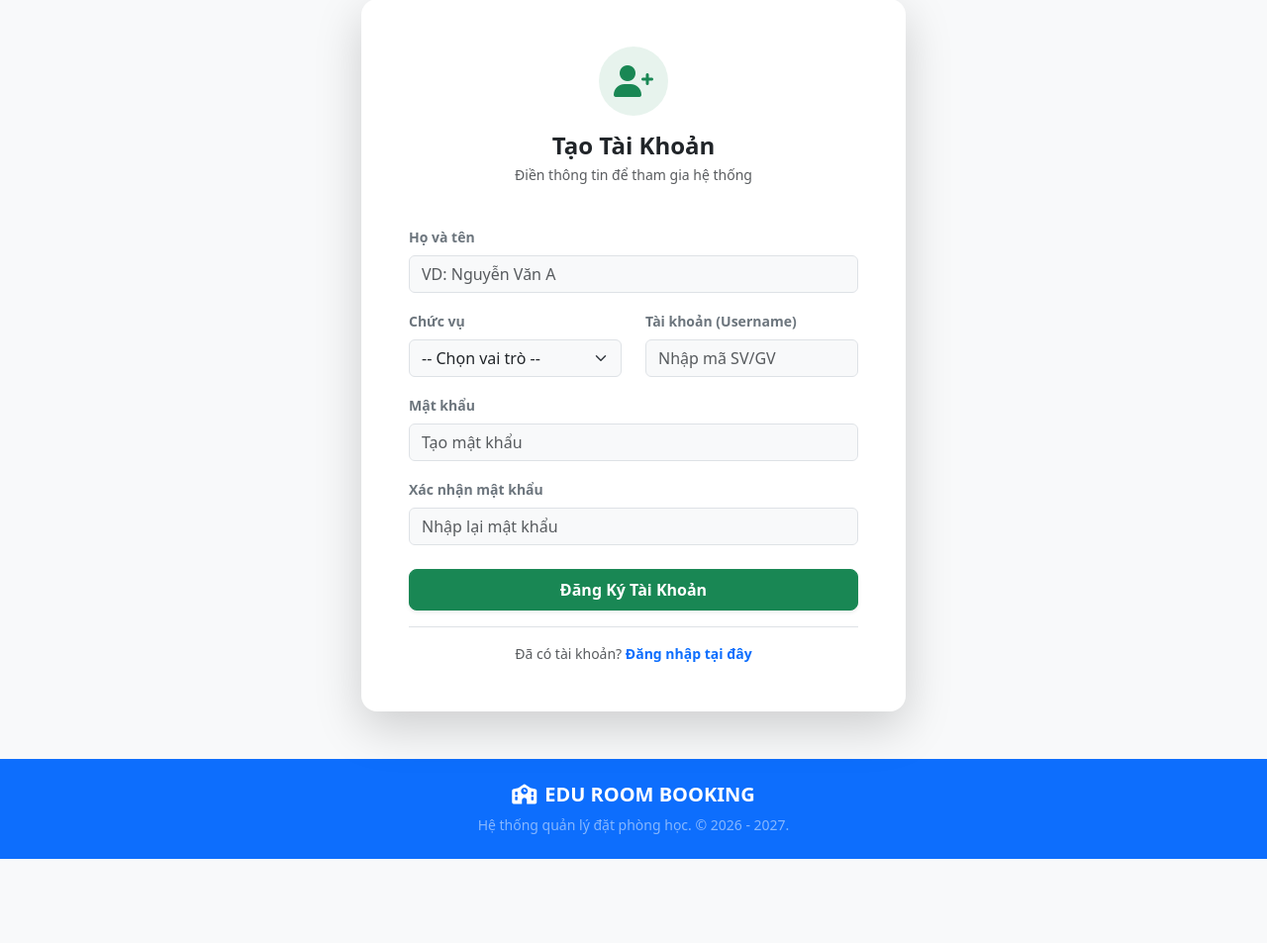
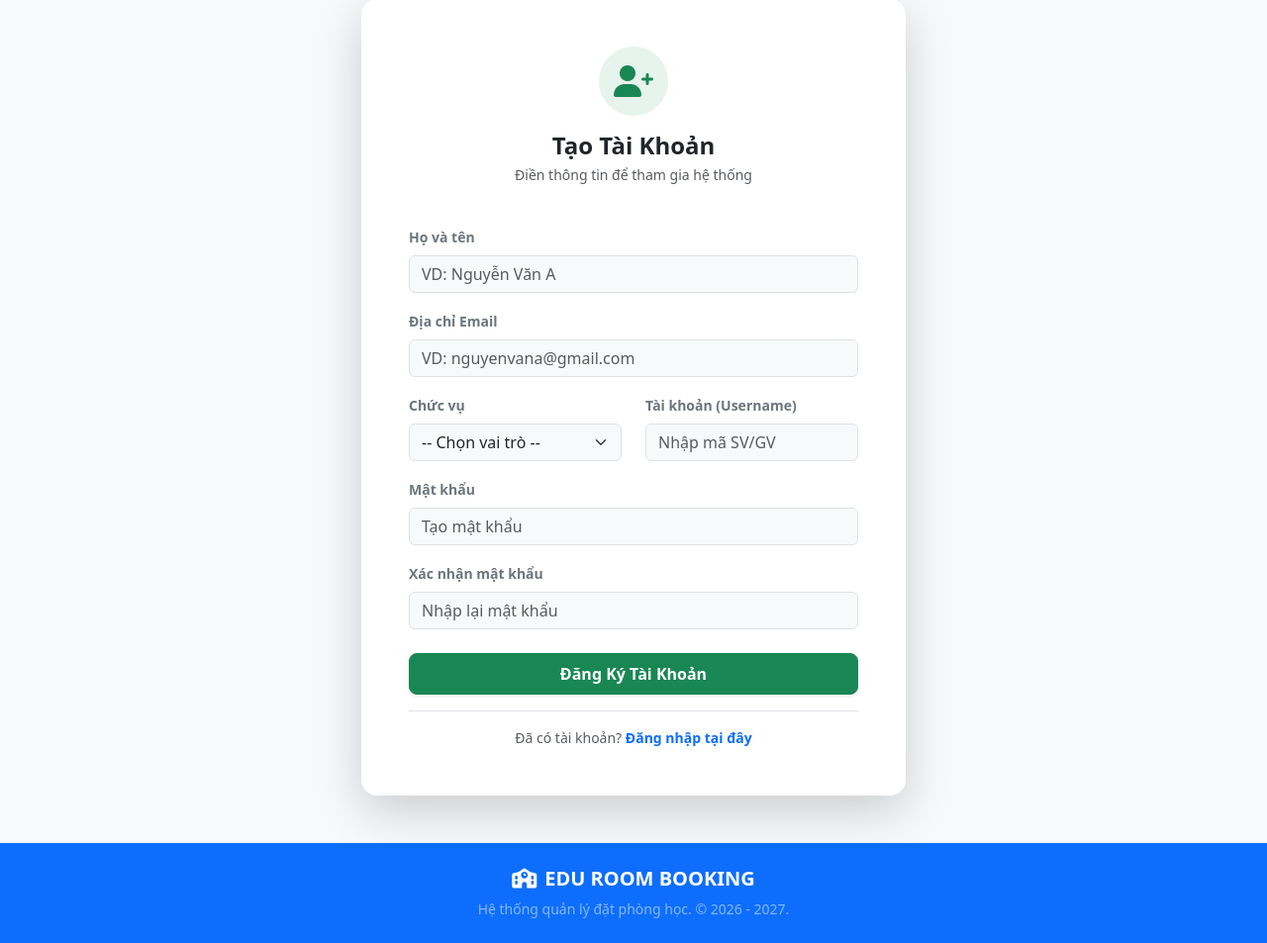
Before and after one commit to NhatTruong1905/edu-room-management, a Flask app: page /register in a window 1280 px wide. Shown: the part 121-1074 px from the top of the page at 99% size. Before the commit the page ends 989 px from the top, so only its background shows below. Run offline with Flask 3, Linux system fonts and the light colour scheme.

Commit message:
fix: add column email to table User

```diff
--- a/eduroomapp/dao.py
+++ b/eduroomapp/dao.py
@@ -25,12 +25,19 @@ def auth_user(username, password):
                              User.password == password).first()
 
 
-def add_user(fullname, username, password, user_role):
+def add_user(fullname, username, password, user_role, email):
     if User.query.filter(User.username == username).first():
         raise ValueError("Username đã tồn tại")
 
+    if User.query.filter(User.email == email).first():
+        raise ValueError("Địa chỉ Email này đã được đăng ký!")
+
     password = str(hashlib.md5(password.strip().encode('utf-8')).hexdigest())
-    u = User(fullname=fullname.strip(), username=username.strip(), password=password, user_role=user_role)
+    u = User(fullname=fullname.strip(),
+             username=username.strip(),
+             password=password,
+             user_role=user_role,
+             email=email.strip())
     db.session.add(u)
     try:
         db.session.commit()
--- a/eduroomapp/index.py
+++ b/eduroomapp/index.py
@@ -48,13 +48,17 @@ def register_process():
 
     password = data.get('password')
     confirm = data.get('confirm_password')
+    email = data.get('email')
     if password != confirm:
         err_msg = 'Xác nhận mật khẩu không khớp!'
         return render_template('register.html', err_msg=err_msg, roles=roles)
 
     try:
-        add_user(fullname=data.get('fullname'), username=data.get('username'), password=password,
-                 user_role=data.get('role'))
+        add_user(fullname=data.get('fullname'),
+                 username=data.get('username'),
+                 password=password,
+                 user_role=data.get('role'),
+                 email=email)
 
         flash('Đăng ký tài khoản thành công! Vui lòng đăng nhập.', 'success')
         return redirect('/login')
--- a/eduroomapp/models.py
+++ b/eduroomapp/models.py
@@ -38,6 +38,7 @@ class User(BaseModel, UserMixin):
     __tablename__ = 'user'
 
     fullname = Column(String(100), nullable=False)
+    email = Column(String(100), unique=True, nullable=True)
     username = Column(String(100), nullable=False, unique=True)
     password = Column(String(100), nullable=False)
     user_role = Column(Enum(UserRole), nullable=False)
--- a/eduroomapp/templates/login.html
+++ b/eduroomapp/templates/login.html
@@ -34,7 +34,6 @@
             <div class="mb-4">
                 <div class="d-flex justify-content-between align-items-center mb-1">
                     <label for="password" class="form-label fw-semibold small text-secondary mb-0">Mật khẩu</label>
-                    <a href="#" class="text-decoration-none small fw-medium">Quên mật khẩu?</a>
                 </div>
                 <div class="input-group">
                     <span class="input-group-text bg-light border-end-0"><i
--- a/eduroomapp/templates/register.html
+++ b/eduroomapp/templates/register.html
@@ -25,6 +25,12 @@
                 <label for="fullname" class="form-label fw-semibold small text-secondary">Họ và tên</label>
                 <input type="text" class="form-control bg-light" id="fullname" name="fullname"
                        placeholder="VD: Nguyễn Văn A" required>
+            </div>
+
+            <div class="mb-3">
+                <label for="email" class="form-label fw-semibold small text-secondary">Địa chỉ Email</label>
+                <input type="email" class="form-control bg-light" id="email" name="email"
+                       placeholder="VD: nguyenvana@gmail.com" required>
             </div>
 
             <div class="row mb-3">
```
